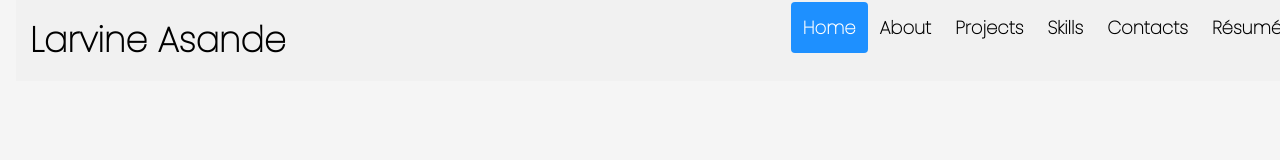
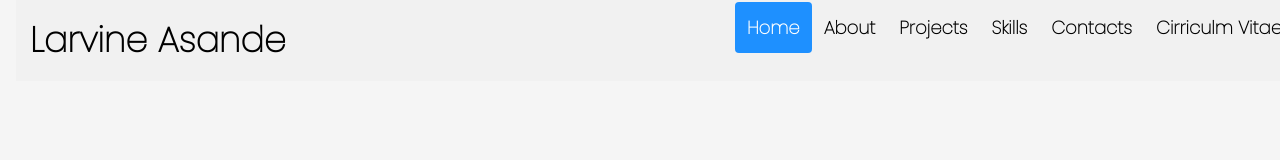
Before and after one commit to asandelarvine/P10, a plain HTML site: page index.html in a window 1280 px wide. Shown: the top 160 px of the page. Drawn offline with nearby package versions, Linux system fonts and the light colour scheme.

Commit message:
CV added

```diff
--- a/index.html
+++ b/index.html
@@ -32,7 +32,7 @@
                 <a href="#skills" class=" pots ">Skills</a>
                 <a href="#contact">Contacts
                 </a>
-                <a href="/">Résumé</a>
+                <a href="https://docs.google.com/document/d/1z88IbQ40YbUE8bkXgFeiLtpC2OG2UKQ1AHk6hEmUImU/edit?usp=sharing">Cirriculm Vitae</a>
             </div>
         </div>
 
```
